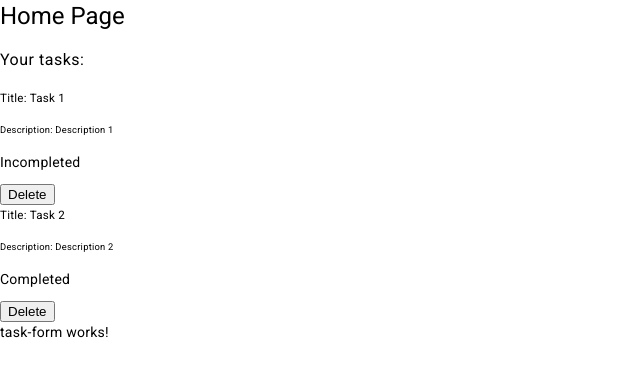
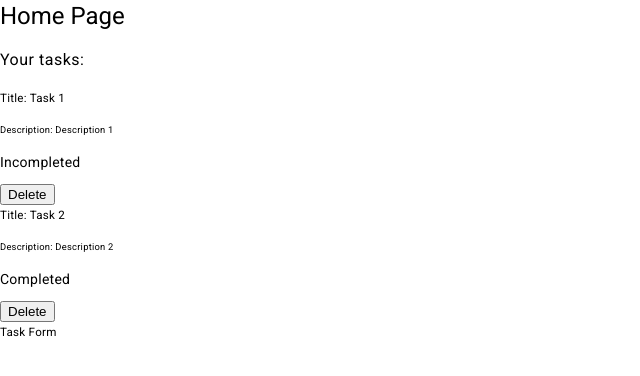
Before and after one commit to davidFCDev/proyecto-final-angular, an Angular app: page / in a window 1280 px wide. Shown: the top 376 px of the page, without its empty margins (0-640 px from the left). Built offline with nearby package versions, Linux system fonts and the light colour scheme.

Commit message:
deleteTask

```diff
--- a/package.json
+++ b/package.json
@@ -3,7 +3,7 @@
   "version": "0.0.0",
   "scripts": {
     "ng": "ng",
-    "start": "ng serve",
+    "start": "ng serve --open",
     "build": "ng build",
     "watch": "ng build --watch --configuration development",
     "test": "ng test"
--- a/src/app/components/task-form/task-form.component.html
+++ b/src/app/components/task-form/task-form.component.html
@@ -1 +1,3 @@
-<p>task-form works!</p>
+<h5>Task Form</h5>
+
+<!-- TODO Utilizar formularios reactivos de Angular -->
--- a/src/app/components/task/task.component.ts
+++ b/src/app/components/task/task.component.ts
@@ -1,4 +1,4 @@
-import { Component, OnInit, Input } from '@angular/core';
+import { Component, OnInit, Input, Output, EventEmitter } from '@angular/core';
 import { ITask } from 'src/app/models/interfaces/Task.interface';
 
 @Component({
@@ -9,6 +9,7 @@ import { ITask } from 'src/app/models/interfaces/Task.interface';
 export class TaskComponent implements OnInit {
 
   @Input() task: ITask | undefined;
+  @Output() delete: EventEmitter<ITask> = new EventEmitter<ITask>();
 
   constructor() {}
 
@@ -16,5 +17,6 @@ export class TaskComponent implements OnInit {
 
   deleteTask() {
     console.log('Delete task', this.task?.title);
+    this.delete.emit(this.task) // Notificamos al componente superior la tarea a eliminar
   }
 }
```
